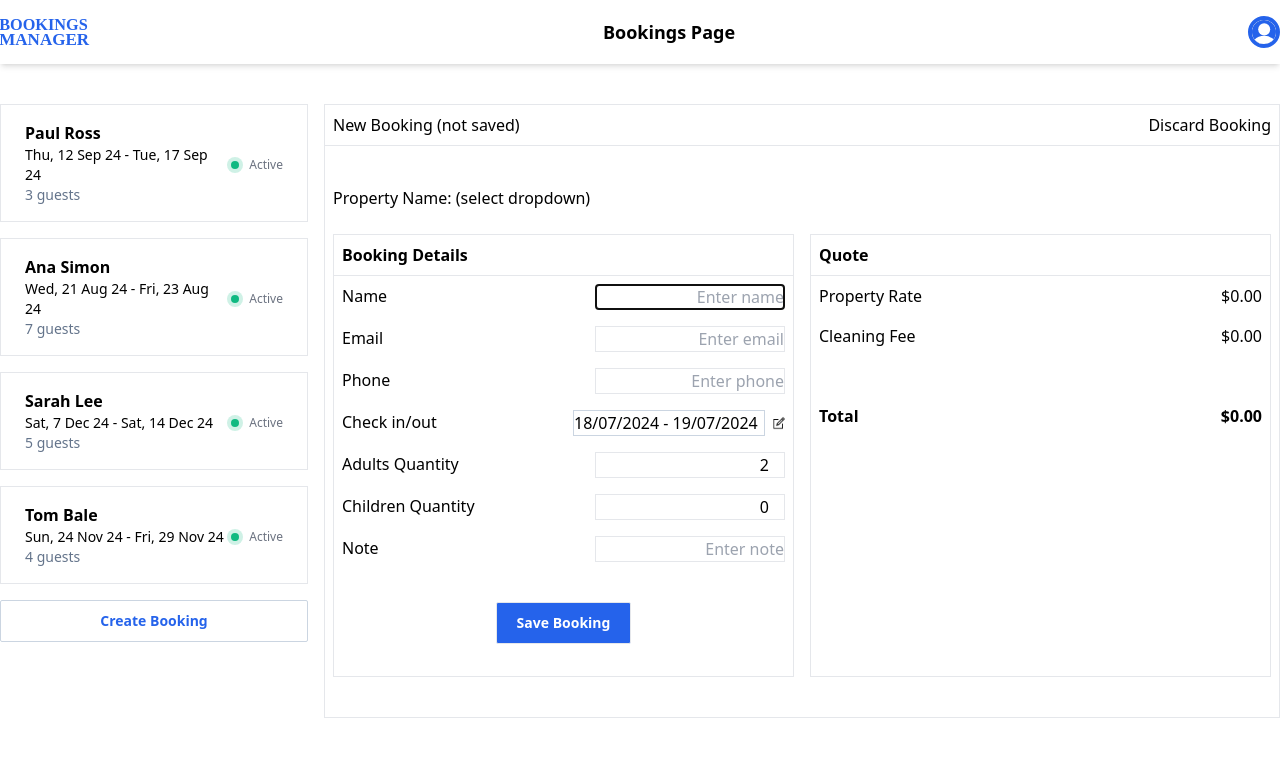
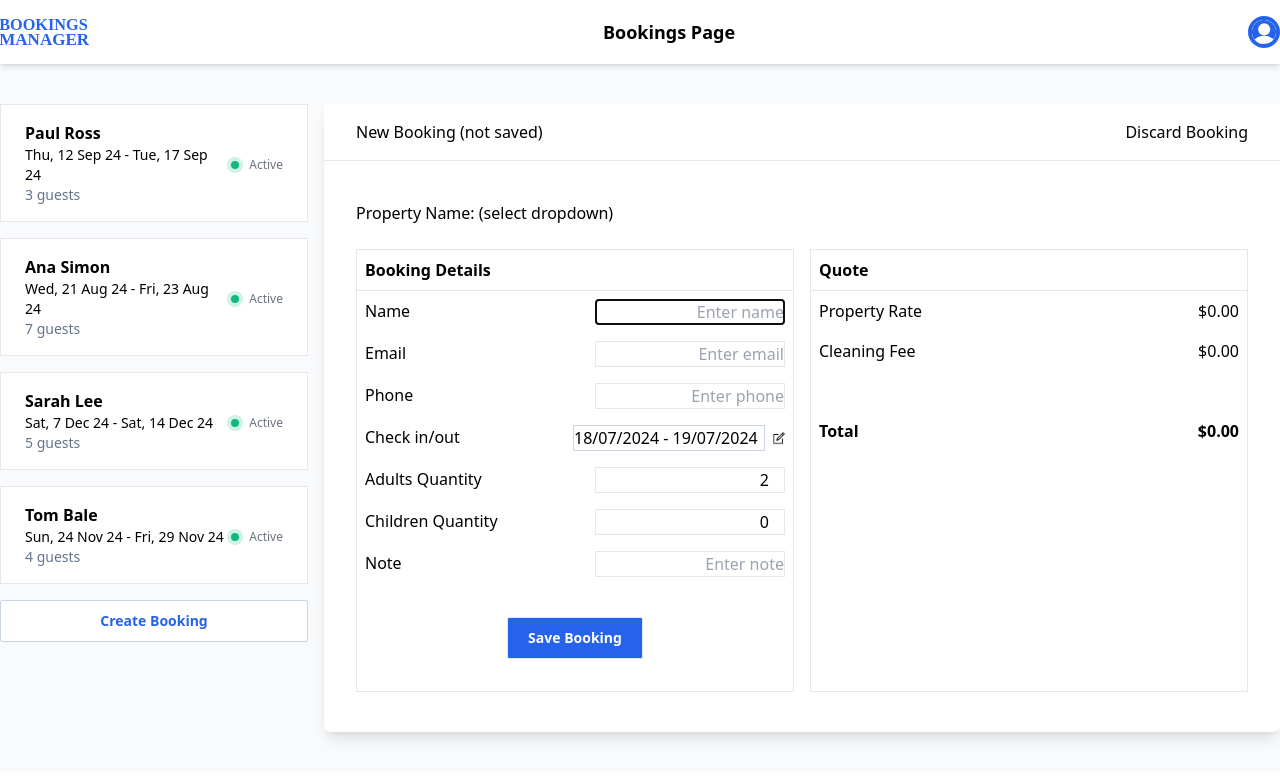
Before and after one commit to iorrah/bookings-manager, a React (Vite) app: page / in a window 1280 px wide. Both pictures are taken after a click on the button "Create Booking". Shown: the top 784 px of the page. Built offline with nearby package versions, Linux system fonts and the light colour scheme.

Commit message:
Improve booking details visibility

```diff
--- a/src/App.tsx
+++ b/src/App.tsx
@@ -6,14 +6,14 @@ import { PropertiesContextProvider } from "./providers/properties";
 // TODO: create a wrapper layout component
 
 const App = () => (
-  <>
-    <PropertiesContextProvider>
-      <BookingsContextProvider>
+  <PropertiesContextProvider>
+    <BookingsContextProvider>
+      <main className="bg-slate-50">
         <NavigationBar />
         <BookingsPage />
-      </BookingsContextProvider>
-    </PropertiesContextProvider>
-  </>
+      </main>
+    </BookingsContextProvider>
+  </PropertiesContextProvider>
 );
 
 export default App;
--- a/src/pages/BookingsPage/BookingCreatorDetails/index.tsx
+++ b/src/pages/BookingsPage/BookingCreatorDetails/index.tsx
@@ -16,14 +16,14 @@ export const BookingCreatorDetails: BookingCreatorDetailsType = ({
   onResetBookingCreation
 }) => {
   return (
-    <div className="border">
-      <div className="flex justify-between border-b p-2 mb-8">
+    <div className="rounded-lg shadow-lg">
+      <div className="flex justify-between border-b px-8 py-4 mb-2">
         <p>New Booking (not saved)</p>
 
         <button onClick={onDiscard}>Discard Booking</button>
       </div>
 
-      <div className="pt-2 px-2 pb-10">
+      <div className="p-8 pb-10">
         <div className="flex justify-between mb-6">
           {/* TODO: implement dropdown */}
           <p>Property Name: (select dropdown)</p>
--- a/src/pages/BookingsPage/BookingDetails/index.tsx
+++ b/src/pages/BookingsPage/BookingDetails/index.tsx
@@ -22,8 +22,8 @@ export const BookingDetails: BookingDetailsType = ({
   const property = findProperty(booking.propertyId);
 
   return (
-    <div className="border">
-      <div className="flex justify-between border-b p-2 mb-8">
+    <div className="rounded-lg shadow-lg">
+      <div className="flex justify-between border-b px-8 py-4 mb-2">
         <p>
           Booking Reference:{" "}
           <span className="text-slate-700 text-sm	">#{booking.id}</span>
@@ -32,7 +32,7 @@ export const BookingDetails: BookingDetailsType = ({
         <button onClick={onClose}>Close</button>
       </div>
 
-      <div className="pt-2 px-2 pb-10">
+      <div className="p-8 pb-10">
         <div className="flex justify-between items-center mb-6">
           <div>
             <p className="text-lg	font-semibold">{booking.guestName}</p>
--- a/src/pages/BookingsPage/BookingsList/index.tsx
+++ b/src/pages/BookingsPage/BookingsList/index.tsx
@@ -18,7 +18,7 @@ export const BookingsList: BookingsListType = ({
     <div>
       {bookings.map(booking => (
         <button
-          className="text-left border block py-4 px-6 w-full mb-4"
+          className="text-left border block py-4 px-6 w-full mb-4 bg-white"
           onClick={() => onSelectBooking(booking.id)}
           key={booking.id}
         >
--- a/src/pages/BookingsPage/index.tsx
+++ b/src/pages/BookingsPage/index.tsx
@@ -97,7 +97,7 @@ export const BookingsPage = () => {
   }, [bookingId, bookings]);
 
   return (
-    <main className="container mx-auto flex py-10 grid grid-cols-12 gap-4">
+    <div className="container mx-auto flex py-10 grid grid-cols-12 gap-4">
       {/* TODO: present list and page in separate states on Mobile Viewport  */}
 
       <aside className="col-span-3">
@@ -107,7 +107,7 @@ export const BookingsPage = () => {
         />
       </aside>
 
-      <article className="col-span-9">
+      <article className="col-span-9 bg-white">
         {newBooking ? (
           <BookingCreatorDetails
             booking={newBooking}
@@ -126,6 +126,6 @@ export const BookingsPage = () => {
 
         {!newBooking && !existingBooking ? <EmptyState /> : null}
       </article>
-    </main>
+    </div>
   );
 };
```
Also changed, not shown: src/pages/BookingsPage/shared/BookingForm/BookingField/pen.svg (deleted).
